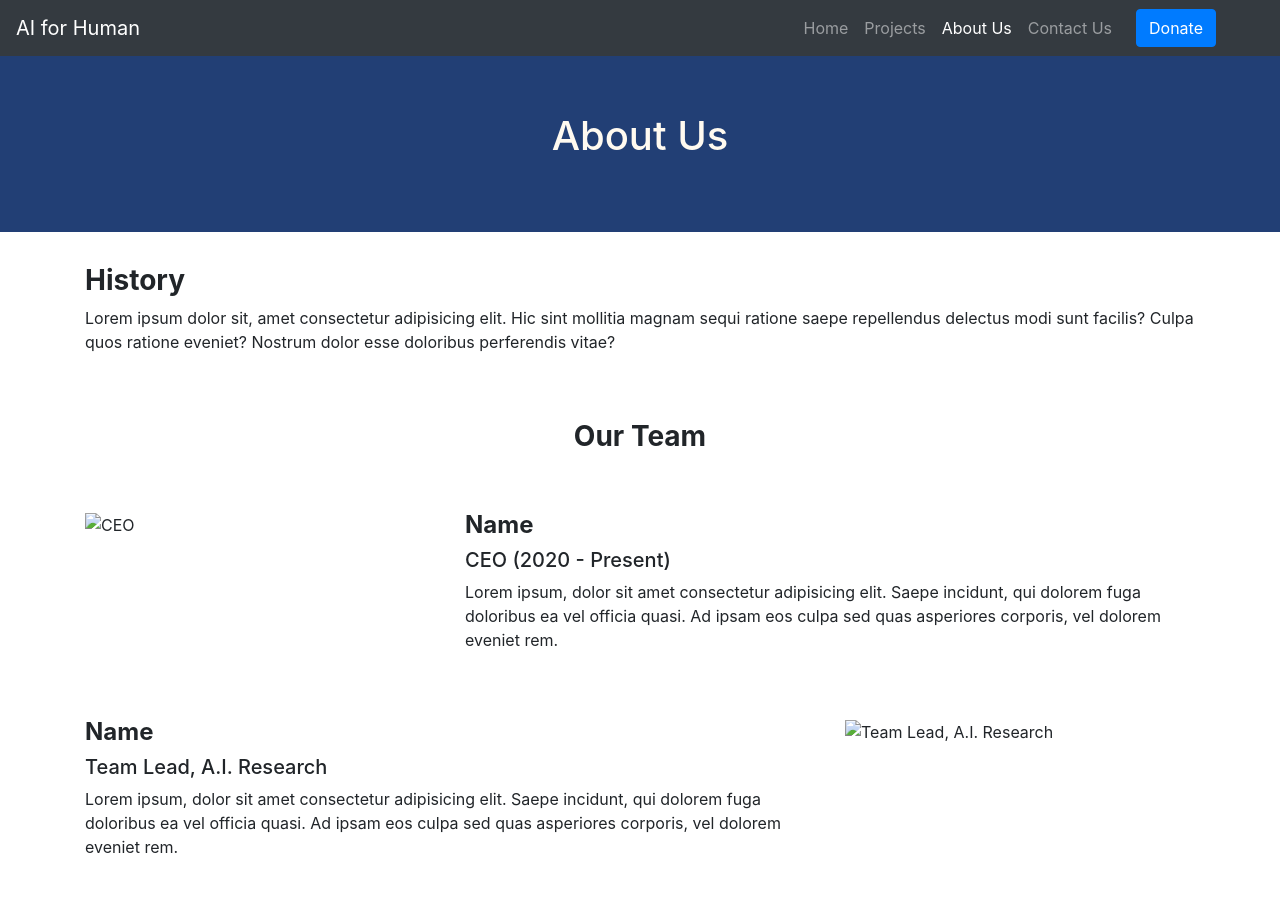
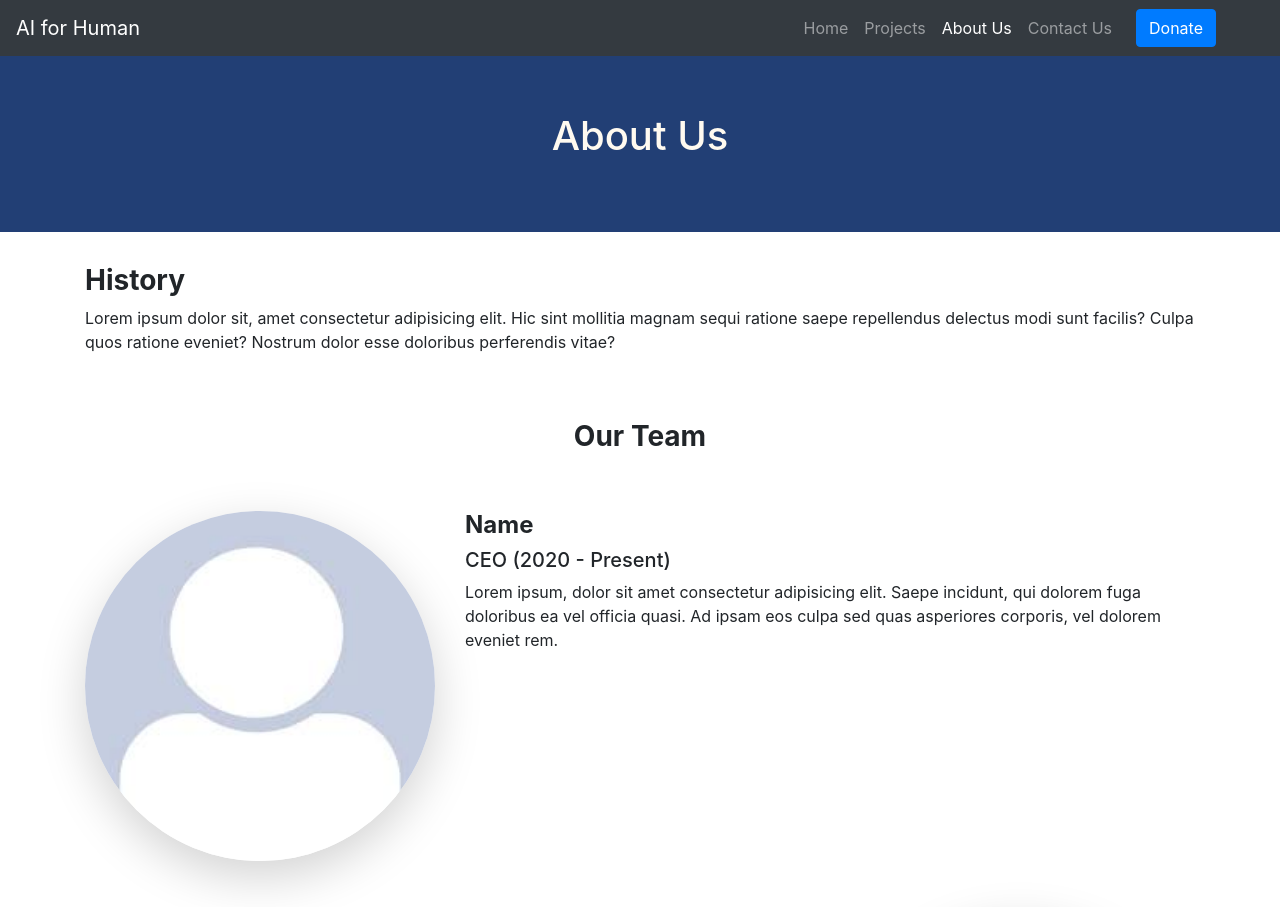
Before and after one commit to AhsanShihab/AI-for-Human, a website: page aboutus.html in a window 1280 px wide. Shown: the top 907 px of the page. Drawn offline with nearby package versions, Linux system fonts and the light colour scheme.

Commit message:
Update avatar in About Us

```diff
--- a/aboutus.html
+++ b/aboutus.html
@@ -134,7 +134,7 @@
         </div>
         <div class="row row-content">
             <div class="col-4">
-                <img src="" alt="CEO">
+                <img src="img/avatar.jpg" class="rounded-circle shadow-lg bg-white" alt="CEO" width="100%">
             </div>
             <div class="col-8">
                 <h4><strong>Name</strong></h4>
@@ -149,12 +149,12 @@
                 <p>Lorem ipsum, dolor sit amet consectetur adipisicing elit. Saepe incidunt, qui dolorem fuga doloribus ea vel officia quasi. Ad ipsam eos culpa sed quas asperiores corporis, vel dolorem eveniet rem.</p>
             </div>
             <div class="col-4">
-                <img src="" alt="Team Lead, A.I. Research">
+                <img src="img/avatar.jpg" class="rounded-circle shadow-lg bg-white" alt="CEO" width="100%">
             </div>
         </div>
         <div class="row row-content">
             <div class="col-4">
-                <img src="" alt="Team Lead, Developers">
+                <img src="img/avatar.jpg" class="rounded-circle shadow-lg bg-white" alt="CEO" width="100%">
             </div>
             <div class="col-8">
                 <h4><strong>Name</strong></h4>
```
Also changed, not shown: img/avatar.jpg (added), img/avatar.png (deleted).
